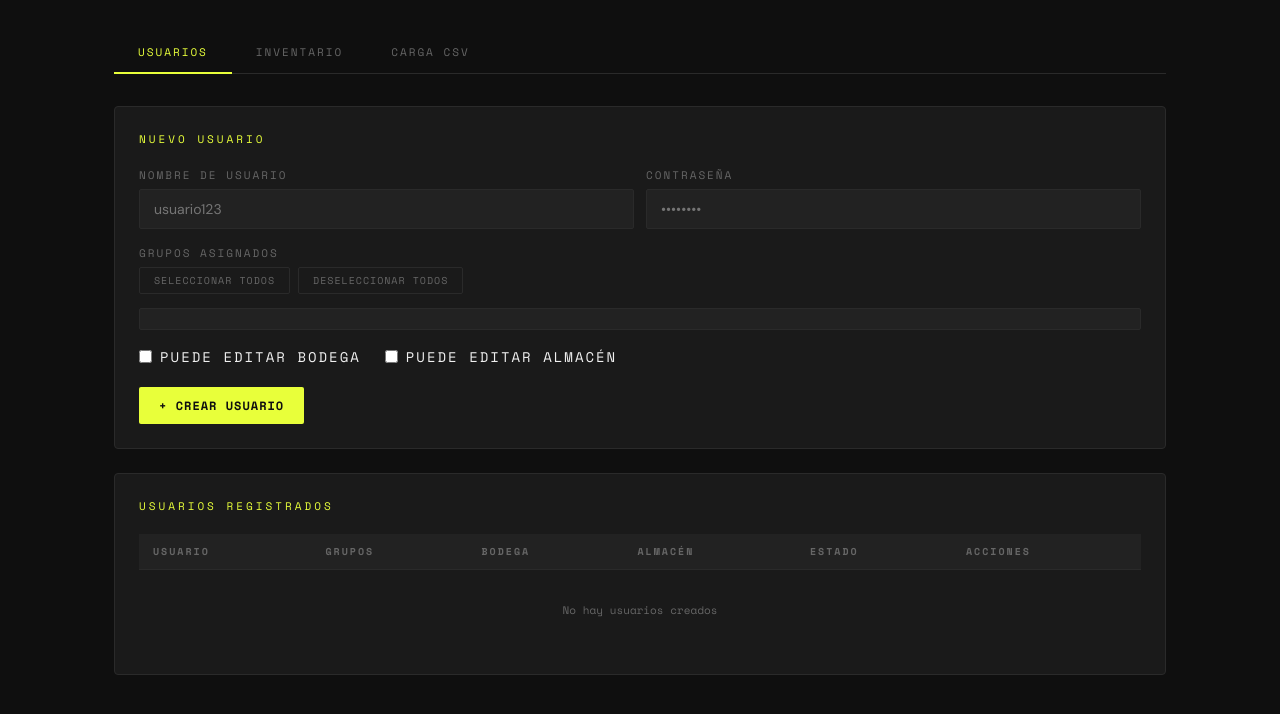
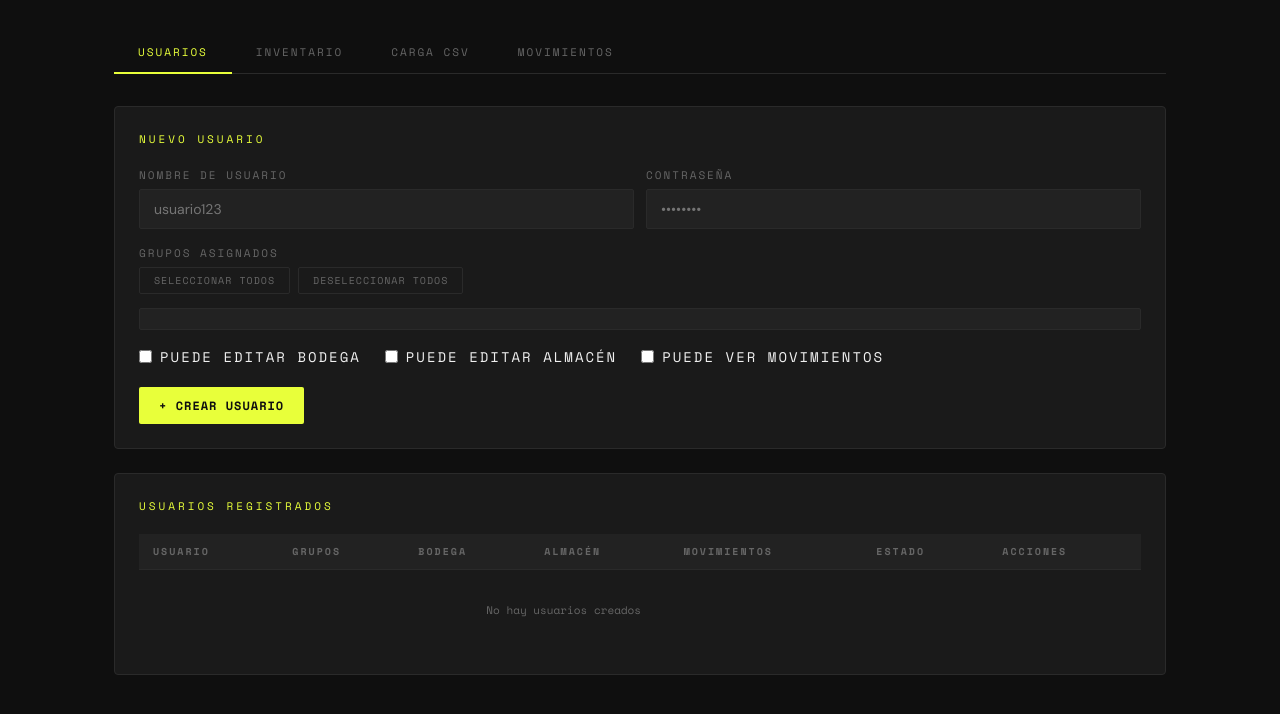
Before and after one commit to snake1515/hidden-inventory, a Flask app: template templates/admin.html in a window 1280 px wide. Shown: the part 56-770 px from the top of the page. Run offline with Flask 3, Linux system fonts and the light colour scheme; the template is opened without the code that fills it, so the values that code supplies are empty.

Commit message:
Update admin.html

```diff
--- a/templates/admin.html
+++ b/templates/admin.html
@@ -147,6 +147,7 @@
     <button class="tab active" onclick="switchTab('usuarios')">Usuarios</button>
     <button class="tab" onclick="switchTab('inventario')">Inventario</button>
     <button class="tab" onclick="switchTab('csv')">Carga CSV</button>
+    <button class="tab" onclick="switchTab('movimientos')">Movimientos</button>
   </div>
 
   <!-- ─── TAB USUARIOS ─── -->
@@ -180,6 +181,7 @@
       <div class="permisos-row">
         <label class="checkbox-label"><input type="checkbox" id="nu-bodega"/> Puede editar Bodega</label>
         <label class="checkbox-label"><input type="checkbox" id="nu-almacen"/> Puede editar Almacén</label>
+        <label class="checkbox-label"><input type="checkbox" id="nu-movimientos"/> Puede ver Movimientos</label>
       </div>
       <button class="btn btn-primary" onclick="crearUsuario()">+ Crear usuario</button>
     </div>
@@ -189,7 +191,7 @@
       <div style="overflow-x:auto">
       <table>
         <thead>
-          <tr><th>Usuario</th><th>Grupos</th><th>Bodega</th><th>Almacén</th><th>Estado</th><th>Acciones</th></tr>
+          <tr><th>Usuario</th><th>Grupos</th><th>Bodega</th><th>Almacén</th><th>Movimientos</th><th>Estado</th><th>Acciones</th></tr>
         </thead>
         <tbody>
           {% for u in usuarios %}
@@ -198,11 +200,12 @@
             <td style="max-width:260px;font-size:12px;color:var(--muted)">{{ u.grupos or '—' }}</td>
             <td>{% if u.puede_editar_bodega %}<span class="badge badge-on">Sí</span>{% else %}<span class="badge badge-off">No</span>{% endif %}</td>
             <td>{% if u.puede_editar_almacen %}<span class="badge badge-on">Sí</span>{% else %}<span class="badge badge-off">No</span>{% endif %}</td>
+            <td>{% if u.puede_ver_movimientos %}<span class="badge badge-on">Sí</span>{% else %}<span class="badge badge-off">No</span>{% endif %}</td>
             <td>{% if u.activo %}<span class="badge badge-on">Activo</span>{% else %}<span class="badge badge-off">Inactivo</span>{% endif %}</td>
             <td>
               <div style="display:flex;gap:8px">
                 <button class="btn btn-secondary" style="padding:6px 12px;font-size:10px"
-                  onclick="abrirEditar({{ u.id }},{{ u.puede_editar_almacen|tojson }},{{ u.puede_editar_bodega|tojson }},{{ u.activo|tojson }},'{{ u.grupos or '' }}')">Editar</button>
+                  onclick="abrirEditar({{ u.id }},{{ u.puede_editar_almacen|tojson }},{{ u.puede_editar_bodega|tojson }},{{ u.activo|tojson }},'{{ u.grupos or '' }}',{{ u.puede_ver_movimientos|tojson }})">Editar</button>
                 <button class="btn btn-danger" style="padding:6px 12px;font-size:10px"
                   onclick="eliminarUsuario({{ u.id }},'{{ u.nombre }}')">Borrar</button>
               </div>
@@ -335,7 +338,18 @@ SKU001,Aceite Motor 10W40,REF-001,HONDA,ACEITES,24,12</pre>
 1,A412
 2,B203</pre>
     </div>
+  </div>  <!-- ─── TAB MOVIMIENTOS ─── -->
+  <div class="tab-content" id="tab-movimientos">
+    <div class="card">
+      <div class="card-title">Acceso a Movimientos</div>
+      <p style="font-size:13px;color:var(--muted);margin-bottom:16px">
+        El módulo de movimientos permite registrar ingresos, egresos y traslados de inventario.
+        Puedes habilitarlo por usuario desde la pestaña <strong style="color:var(--text)">Usuarios</strong> → Editar → "Puede ver Movimientos".
+      </p>
+      <a href="/movimientos" class="btn btn-primary" style="display:inline-block;text-decoration:none">→ Ir a Movimientos</a>
+    </div>
   </div>
+
 </div>
 
 <div class="toast" id="toast"></div>
@@ -363,6 +377,7 @@ SKU001,Aceite Motor 10W40,REF-001,HONDA,ACEITES,24,12</pre>
     <div class="permisos-row">
       <label class="checkbox-label"><input type="checkbox" id="edit-bodega"/> Puede editar Bodega</label>
       <label class="checkbox-label"><input type="checkbox" id="edit-almacen"/> Puede editar Almacén</label>
+      <label class="checkbox-label"><input type="checkbox" id="edit-movimientos"/> Puede ver Movimientos</label>
       <label class="checkbox-label"><input type="checkbox" id="edit-activo"/> Usuario activo</label>
     </div>
     <div class="modal-footer">
@@ -401,7 +416,7 @@ SKU001,Aceite Motor 10W40,REF-001,HONDA,ACEITES,24,12</pre>
 <script>
 // ─── TABS ───
 function switchTab(name) {
-  const names = ['usuarios','inventario','csv'];
+  const names = ['usuarios','inventario','csv','movimientos'];
   document.querySelectorAll('.tab').forEach((t,i) => t.classList.toggle('active', names[i]===name));
   document.querySelectorAll('.tab-content').forEach(c => c.classList.toggle('active', c.id==='tab-'+name));
 }
@@ -438,6 +453,7 @@ function crearUsuario() {
     body: JSON.stringify({nombre, password:pass,
       puede_editar_almacen: document.getElementById('nu-almacen').checked,
       puede_editar_bodega: document.getElementById('nu-bodega').checked,
+      puede_ver_movimientos: document.getElementById('nu-movimientos').checked,
       grupos: getGrupos('nu-grupos')})
   }).then(r=>r.json()).then(res => {
     if (res.success) { showToast('✓ Usuario creado'); setTimeout(()=>location.reload(),1200); }
@@ -445,11 +461,12 @@ function crearUsuario() {
   });
 }
 
-function abrirEditar(id, almacen, bodega, activo, gruposStr) {
+function abrirEditar(id, almacen, bodega, activo, gruposStr, movimientos) {
   document.getElementById('edit-id').value = id;
   document.getElementById('edit-almacen').checked = almacen;
   document.getElementById('edit-bodega').checked = bodega;
   document.getElementById('edit-activo').checked = activo;
+  document.getElementById('edit-movimientos').checked = movimientos || false;
   setGrupos('edit-grupos', gruposStr ? gruposStr.split(', ').map(g=>g.trim()).filter(Boolean) : []);
   document.getElementById('modal-editar').classList.add('open');
 }
@@ -459,6 +476,7 @@ function guardarEdicion() {
     body: JSON.stringify({id: parseInt(document.getElementById('edit-id').value),
       puede_editar_almacen: document.getElementById('edit-almacen').checked,
       puede_editar_bodega: document.getElementById('edit-bodega').checked,
+      puede_ver_movimientos: document.getElementById('edit-movimientos').checked,
       activo: document.getElementById('edit-activo').checked,
       grupos: getGrupos('edit-grupos')})
   }).then(r=>r.json()).then(res => {
```
